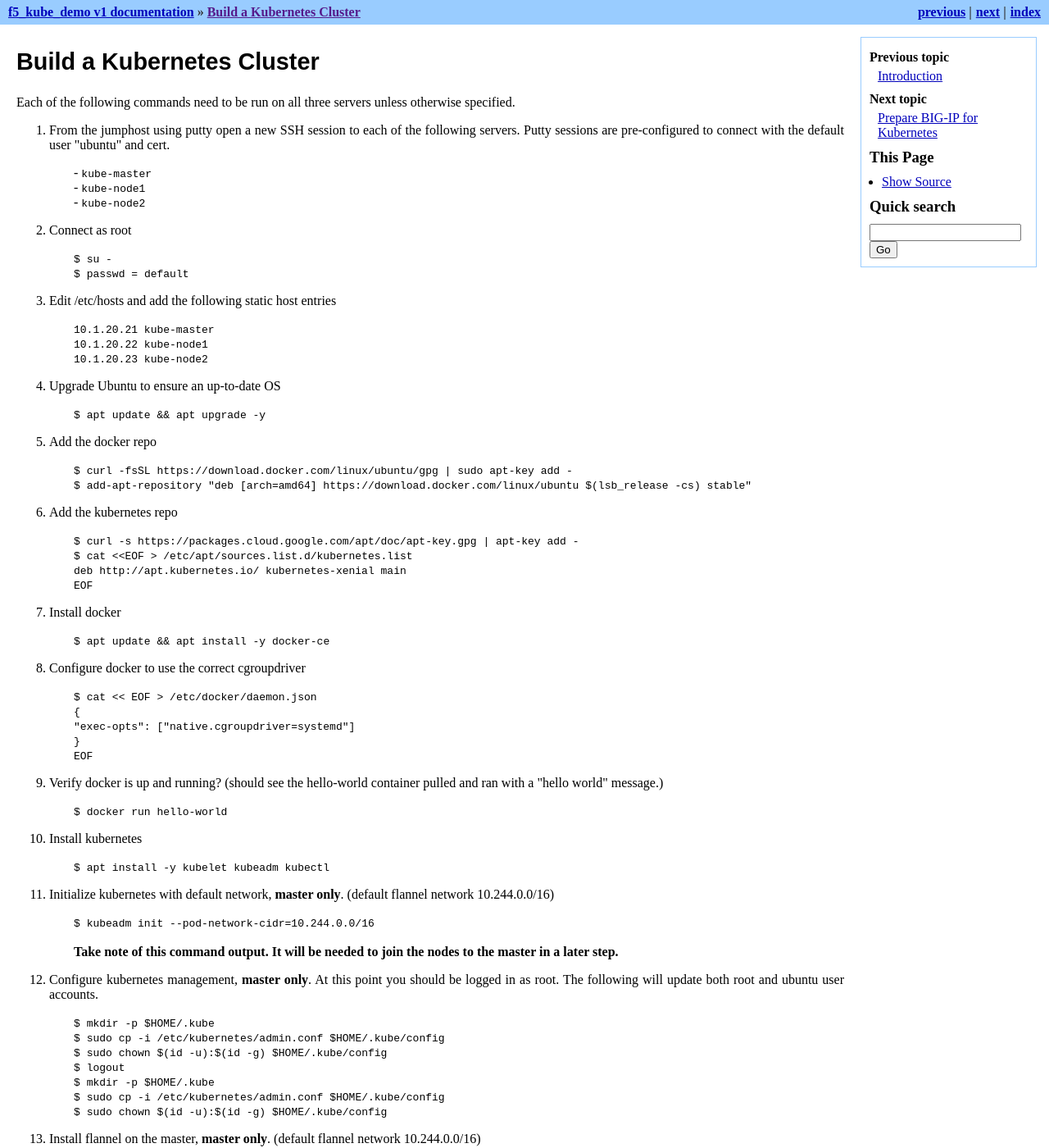
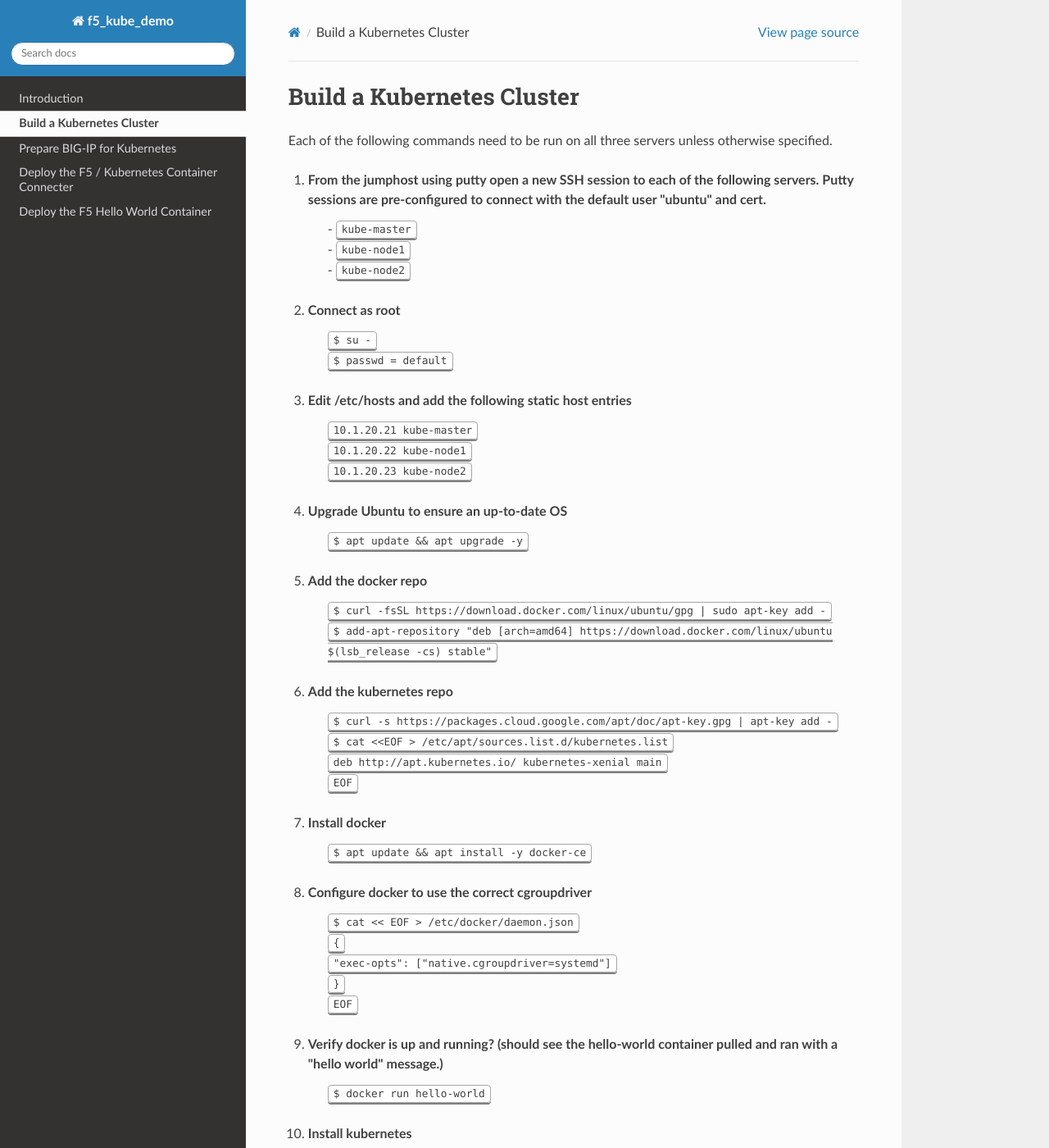
Before and after one commit to vtog/f5-kube-demo, a Sphinx documentation site: the page built from docs/kubernetes.rst, in a window 1280 px wide and 1400 px high. Shown: the whole window at 82% size. Built offline with Sphinx 7.4.7 and the Read the Docs theme 2.0.0, drawn with Linux system fonts in a browser that asks for light colours; some of the changed text lies outside the part shown.

Commit message:
format format format

```diff
--- a/docs/conf.py
+++ b/docs/conf.py
@@ -75,7 +75,7 @@
 # The theme to use for HTML and HTML Help pages.  See the documentation for
 # a list of builtin themes.
 #
-html_theme = 'traditional'
+html_theme = 'sphinx_rtd_theme'
 
 # Theme options are theme-specific and customize the look and feel of a theme
 # further.  For a list of options available for each theme, see the
--- a/docs/kubernetes.rst
+++ b/docs/kubernetes.rst
@@ -36,7 +36,7 @@
 #. Install kubernetes
     | :kbd:`$ apt install -y kubelet kubeadm kubectl`
 #. Initialize kubernetes with default network, **master only**. (default flannel network 10.244.0.0/16)
-    | :kbd:`$ kubeadm init --pod-network-cidr=10.244.0.0/16`
+    | $ kubeadm init --pod-network-cidr=10.244.0.0/16
     |
     | **Take note of this command output.  It will be needed to join the nodes to the master in a later step.**
 #. Configure kubernetes management, **master only**.  At this point you should be logged in as root.  The following will update both root and ubuntu user accounts.
```
